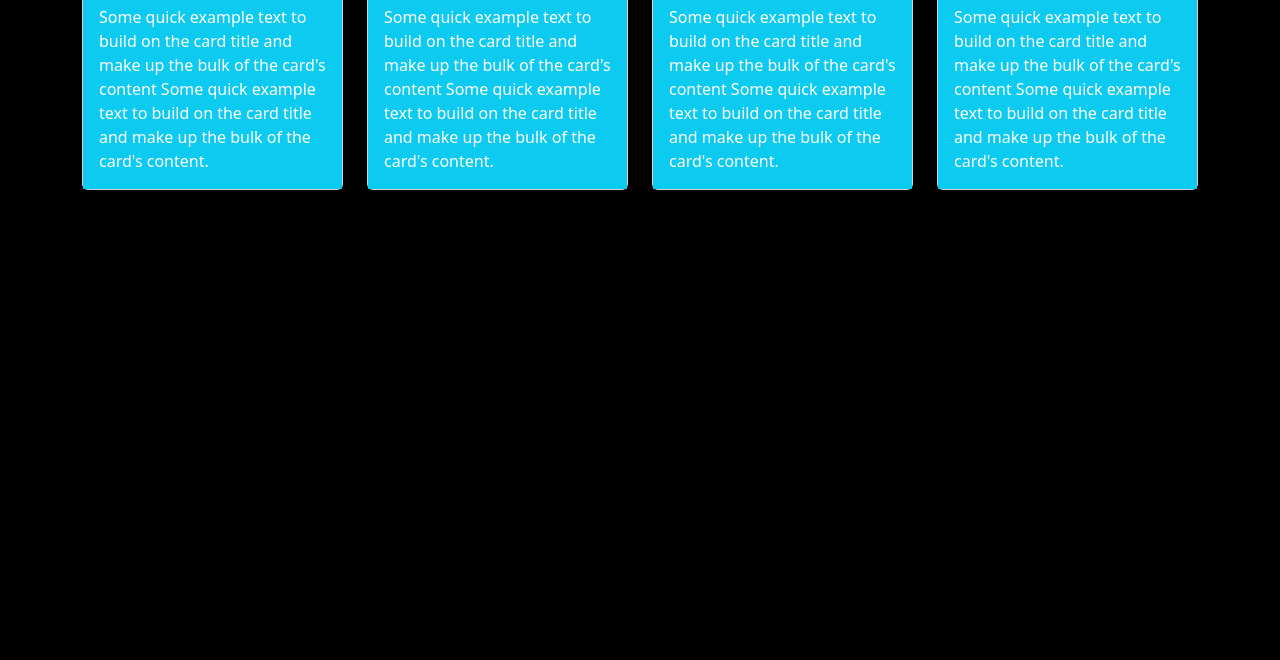
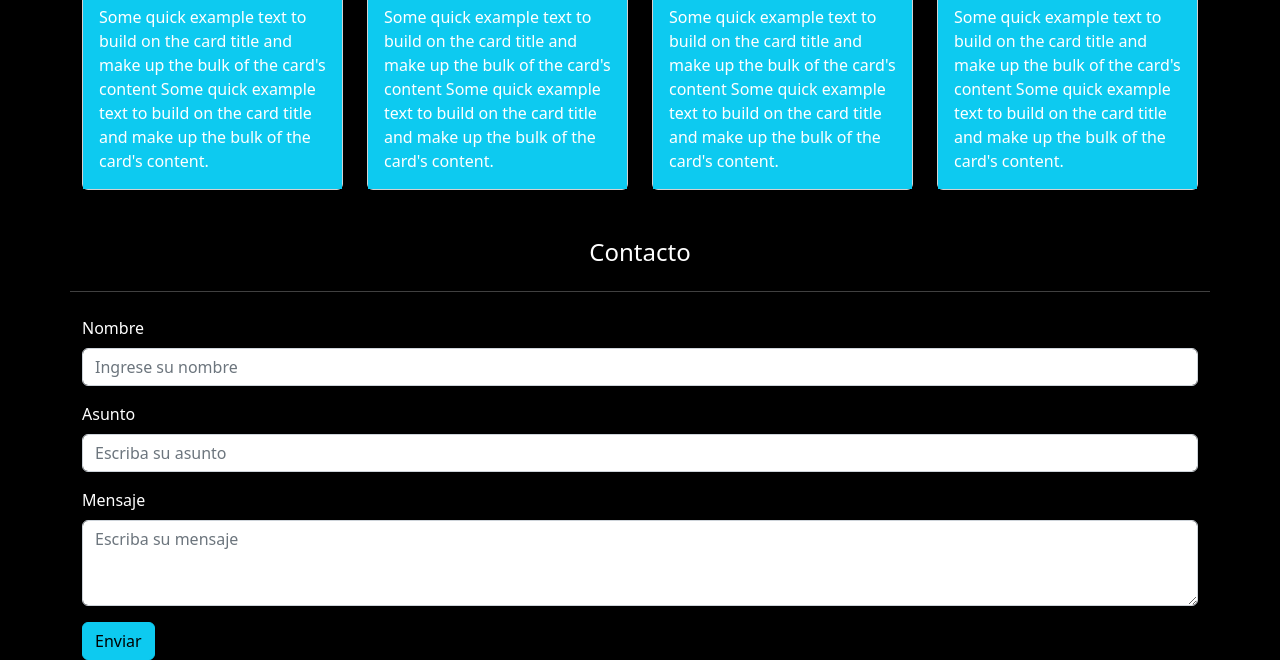
Before and after one commit to acolnar/viajeschile, a plain HTML site: page index.html in a window 1280 px wide. Shown: the part 1831-2491 px from the top of the page. Before the commit the page ends 2069 px from the top, so only its background shows below. Drawn offline with nearby package versions, Linux system fonts and the light colour scheme.

Commit message:
Formulario done

```diff
--- a/index.html
+++ b/index.html
@@ -146,7 +146,27 @@
         </div>
     </section>
 
-
+    <section id="contacto">
+        <div>
+            <h4 class="text-center my-4">Contacto</h4>
+            <hr class="container bg-info mb-4">
+        </div>
+        <div class="container">
+            <div class="mb-3">
+                <label for="exampleFormControlInput1" class="form-label">Nombre</label>
+                <input type="text" class="form-control" id="exampleFormControlInput1" placeholder="Ingrese su nombre">
+              </div>
+              <div class="mb-3">
+                <label for="exampleFormControlInput1" class="form-label">Asunto</label>
+                <input type="text" class="form-control" id="exampleFormControlInput1" placeholder="Escriba su asunto">
+              </div>
+              <div class="mb-3">
+                <label for="exampleFormControlTextarea1" class="form-label">Mensaje</label>
+                <textarea class="form-control" id="exampleFormControlTextarea1" rows="3" placeholder="Escriba su mensaje"></textarea></textarea>
+              </div>
+              <button type="button" class="btn btn-info">Enviar</button>
+        </div>
+    </section>
 
 
 
```
